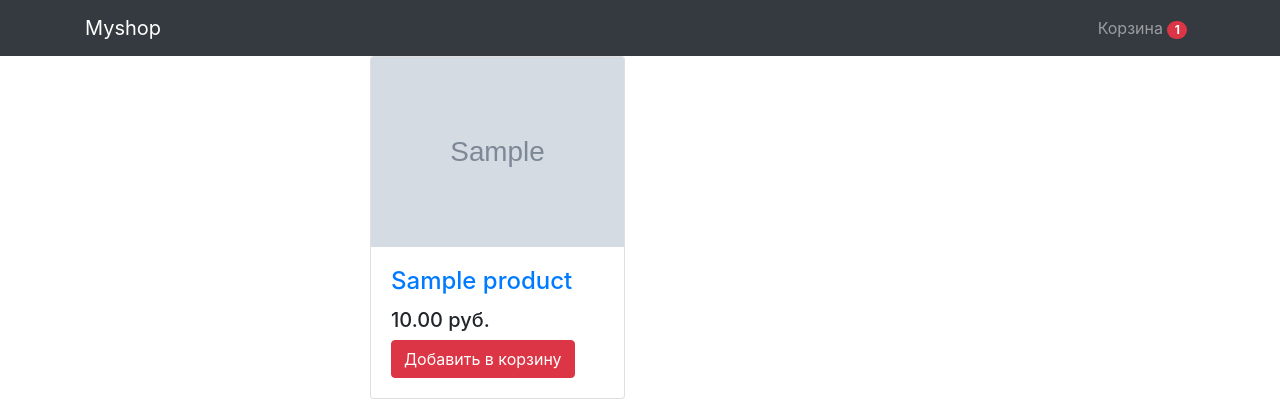
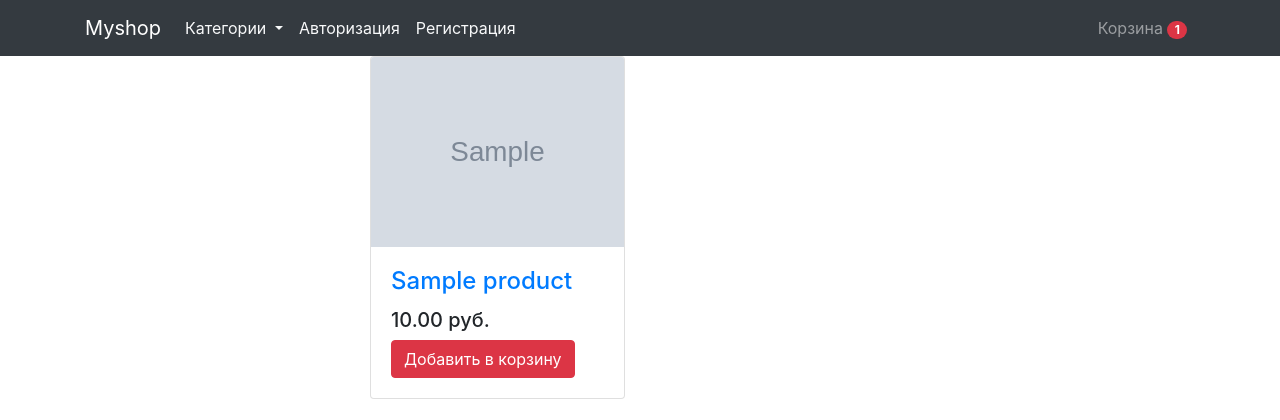
Before and after one commit to valeriyshrubok/Myshop, a Django app: page / in a window 1280 px wide. Shown: the top 420 px of the page. Run offline with Django 3.2, Linux system fonts and the light colour scheme; tables that the repository leaves empty hold one stand-in row (values such as "Sample post"); grey boxes marked "Sample" are stand-in pictures; some libraries are stand-ins or nearby versions.

Commit message:
add welcome and buttons

```diff
--- a/myshop/mainapp/templates/base.html
+++ b/myshop/mainapp/templates/base.html
@@ -11,7 +11,8 @@
     <title>Shop Homepage - Start Bootstrap Template</title>
 
     <!-- Bootstrap core CSS -->
-  <link rel="stylesheet" href="https://maxcdn.bootstrapcdn.com/bootstrap/4.0.0/css/bootstrap.min.css" integrity="sha384-Gn5384xqQ1aoWXA+058RXPxPg6fy4IWvTNh0E263XmFcJlSAwiGgFAW/dAiS6JXm" crossorigin="anonymous">
+    <link rel="stylesheet" href="https://maxcdn.bootstrapcdn.com/bootstrap/4.0.0/css/bootstrap.min.css"
+          integrity="sha384-Gn5384xqQ1aoWXA+058RXPxPg6fy4IWvTNh0E263XmFcJlSAwiGgFAW/dAiS6JXm" crossorigin="anonymous">
 
     <!-- Custom styles for this template -->
     <link href="css/shop-homepage.css" rel="stylesheet">
@@ -21,6 +22,7 @@
     body {
       padding-top: 56px;
     }
+
 </style>
 <body>
 
@@ -28,11 +30,37 @@
 <nav class="navbar navbar-expand-lg navbar-dark bg-dark fixed-top">
     <div class="container">
         <a class="navbar-brand" href="{% url 'base' %}">Myshop</a>
-      <button class="navbar-toggler" type="button" data-toggle="collapse" data-target="#navbarResponsive" aria-controls="navbarResponsive" aria-expanded="false" aria-label="Toggle navigation">
+        <button class="navbar-toggler" type="button" data-toggle="collapse" data-target="#navbarResponsive"
+                aria-controls="navbarResponsive" aria-expanded="false" aria-label="Toggle navigation">
             <span class="navbar-toggler-icon"></span>
         </button>
-
         <div class="collapse navbar-collapse" id="navbarResponsive">
+            <ul class="navbar-nav">
+              <li class="nav-item dropdown">
+                <a class="nav-link text-light dropdown-toggle" href="#" id="navbarDropdownMenuLink" role="button" data-toggle="dropdown"
+                   aria-haspopup="true" aria-expanded="false">
+                    Категории
+                </a>
+                <div class="dropdown-menu" aria-labelledby="navbarDropdownMenuLink">
+                  {% for category in categories %}
+                  <a class="dropdown-item" href="{{ category.get_absolute_url }}">{{ category.name }}</a>
+                  {% endfor %}
+                </div>
+              </li>
+              {% if not request.user.is_authenticated %}
+              <li>
+                <a class="nav-link text-light" href="#">Авторизация</a>
+              </li>
+              <li>
+                <a class="nav-link text-light" href="#">Регистрация</a>
+              </li>
+              {% endif %}
+              <li class="nav-item">
+                {% if request.user.is_authenticated %}<span class="navbar text text-light">Здравствуйте,<span class="badge">
+                <a style="text-decoration: none; font-size:14px;" href="#">{{ request.user.username }}</a>{% endif %}
+                </span></span>
+              </li>
+            </ul>
             <ul class="navbar-nav ml-auto">
                 <li class="nav-item">
                     <a class="nav-link" href="{% url 'cart' %}">Корзина <span class="badge badge-pill badge-danger">{{ cart.products.count }}</span></a>
@@ -71,7 +99,8 @@
                 {% for product in products %}
                 <div class="col-lg-4 col-md-6 mb-4">
                     <div class="card h-100">
-              <a href="{{ product.get_absolute_url }}"><img class="card-img-top" src="{{ product.image.url }}" alt=""></a>
+                        <a href="{{ product.get_absolute_url }}"><img class="card-img-top" src="{{ product.image.url }}"
+                                                                      alt=""></a>
                         <div class="card-body">
                             <h4 class="card-title">
                                 <a href="{{ product.get_absolute_url }}">{{ product.title }}</a>
@@ -105,8 +134,12 @@
 </footer>
 
 <!-- Bootstrap core JavaScript -->
-<script src="https://code.jquery.com/jquery-3.2.1.slim.min.js" integrity="sha384-KJ3o2DKtIkvYIK3UENzmM7KCkRr/rE9/Qpg6aAZGJwFDMVNA/GpGFF93hXpG5KkN" crossorigin="anonymous"></script>
-<script src="https://maxcdn.bootstrapcdn.com/bootstrap/4.0.0/js/bootstrap.min.js" integrity="sha384-JZR6Spejh4U02d8jOt6vLEHfe/JQGiRRSQQxSfFWpi1MquVdAyjUar5+76PVCmYl" crossorigin="anonymous"></script>
+<script src="https://code.jquery.com/jquery-3.2.1.slim.min.js"
+        integrity="sha384-KJ3o2DKtIkvYIK3UENzmM7KCkRr/rE9/Qpg6aAZGJwFDMVNA/GpGFF93hXpG5KkN"
+        crossorigin="anonymous"></script>
+<script src="https://maxcdn.bootstrapcdn.com/bootstrap/4.0.0/js/bootstrap.min.js"
+        integrity="sha384-JZR6Spejh4U02d8jOt6vLEHfe/JQGiRRSQQxSfFWpi1MquVdAyjUar5+76PVCmYl"
+        crossorigin="anonymous"></script>
 
 </body>
 
```
Lines whose indentation alone changed are shown as unchanged.
